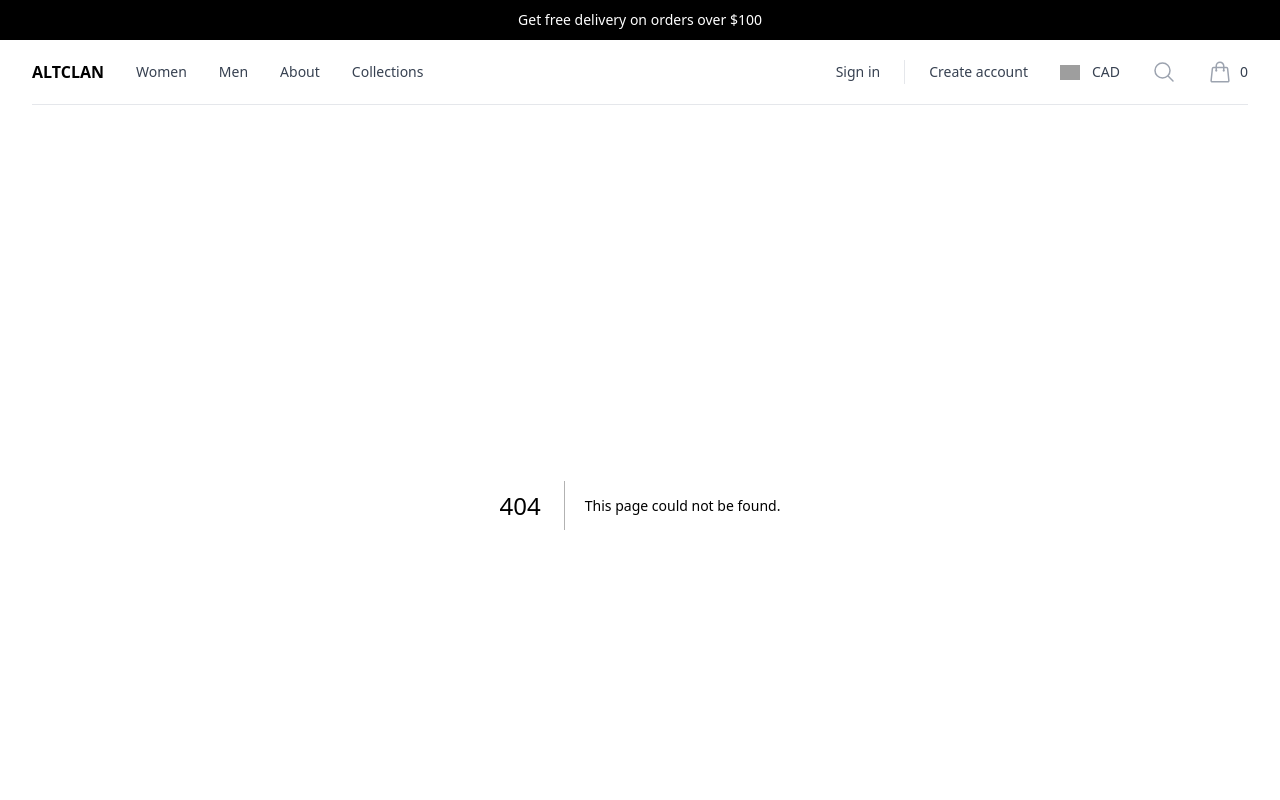
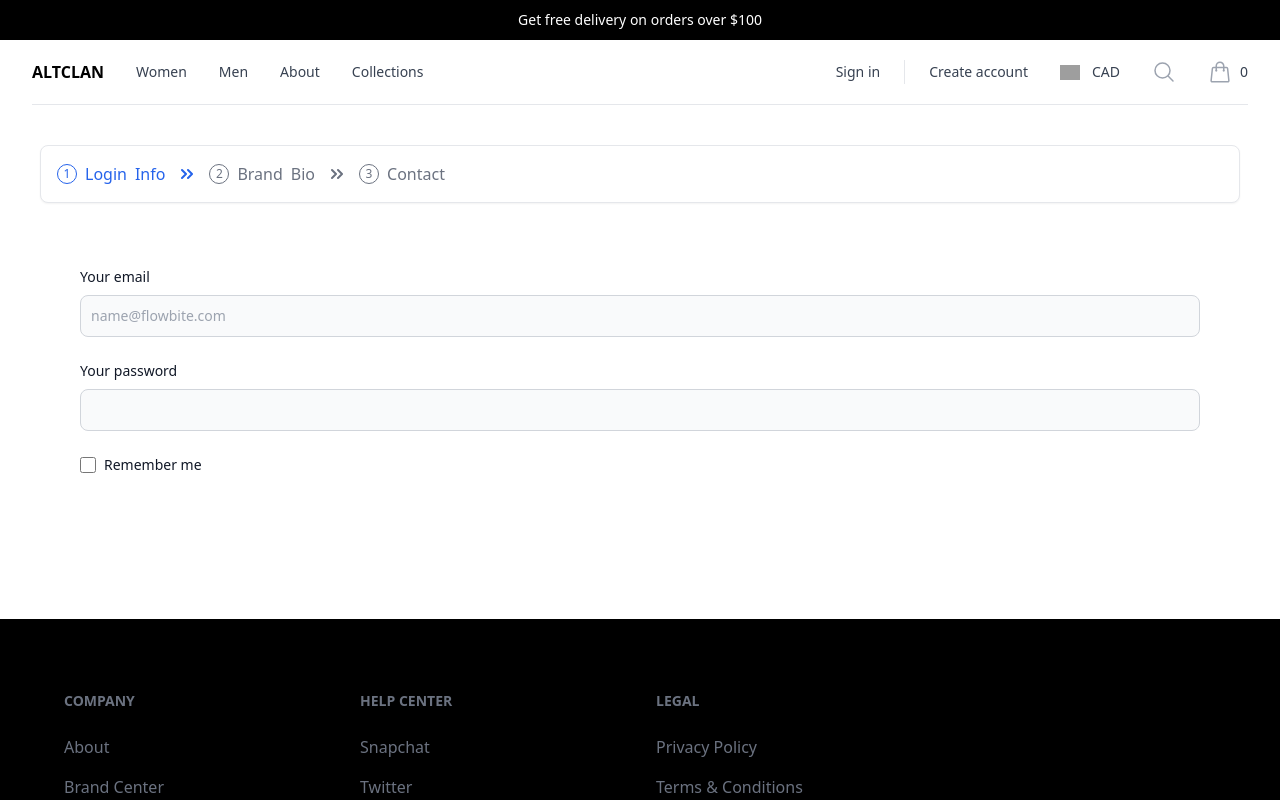
Before and after one commit to thebaggieboy/altclanui, a Next.js app: page /brands/register in a window 1280 px wide. Before the commit this address had no page. Shown: the top 800 px of the page. Built offline with nearby package versions, Linux system fonts and the light colour scheme; grey boxes are pictures that could not be loaded.

Commit message:
updated brand signup form

```diff
--- /dev/null
+++ b/pages/brands/register/index.jsx
@@ -0,0 +1,57 @@
+import React from 'react'
+
+export default function signup() {
+  return (
+    <div className="p-10">
+
+<ol className="flex items-center w-full p-3 space-x-2 text-sm font-medium text-center text-gray-500 bg-white border border-gray-200 rounded-lg shadow-sm dark:text-gray-400 sm:text-base dark:bg-gray-800 dark:border-gray-700 sm:p-4 sm:space-x-4">
+    <li className="flex items-center text-blue-600 dark:text-blue-500">
+        <span className="flex items-center justify-center w-5 h-5 mr-2 text-xs border border-blue-600 rounded-full shrink-0 dark:border-blue-500">
+            1
+        </span>
+        Login <span className="hidden sm:inline-flex sm:ml-2">Info</span>
+        <svg className="w-3 h-3 ml-2 sm:ml-4" aria-hidden="true" xmlns="http://www.w3.org/2000/svg" fill="none" viewBox="0 0 12 10">
+            <path stroke="currentColor" stroke-linecap="round" stroke-linejoin="round" stroke-width="2" d="m7 9 4-4-4-4M1 9l4-4-4-4"/>
+        </svg>
+    </li>
+    <li className="flex items-center">
+        <span className="flex items-center justify-center w-5 h-5 mr-2 text-xs border border-gray-500 rounded-full shrink-0 dark:border-gray-400">
+            2
+        </span>
+        Brand <span className="hidden sm:inline-flex sm:ml-2">Bio</span>
+        <svg className="w-3 h-3 ml-2 sm:ml-4" aria-hidden="true" xmlns="http://www.w3.org/2000/svg" fill="none" viewBox="0 0 12 10">
+            <path stroke="currentColor" stroke-linecap="round" stroke-linejoin="round" stroke-width="2" d="m7 9 4-4-4-4M1 9l4-4-4-4"/>
+        </svg>
+    </li>
+    <li className="flex items-center">
+        <span className="flex items-center justify-center w-5 h-5 mr-2 text-xs border border-gray-500 rounded-full shrink-0 dark:border-gray-400">
+            3
+        </span>
+        Contact
+    </li>
+</ol>
+<br/>
+<section className="p-10">
+<form>
+  <div className="mb-6">
+    <label htmlFor="email" className="block mb-2 text-sm font-medium text-gray-900 dark:text-white">Your email</label>
+    <input type="email" id="email" className="bg-gray-50 border border-gray-300 text-gray-900 text-sm rounded-lg focus:ring-blue-500 focus:border-blue-500 block w-full p-2.5 dark:bg-gray-700 dark:border-gray-600 dark:placeholder-gray-400 dark:text-white dark:focus:ring-blue-500 dark:focus:border-blue-500" placeholder="name@flowbite.com" required />
+  </div>
+  <div className="mb-6">
+    <label htmlFor="password" className="block mb-2 text-sm font-medium text-gray-900 dark:text-white">Your password</label>
+    <input type="password" id="password" className="bg-gray-50 border border-gray-300 text-gray-900 text-sm rounded-lg focus:ring-blue-500 focus:border-blue-500 block w-full p-2.5 dark:bg-gray-700 dark:border-gray-600 dark:placeholder-gray-400 dark:text-white dark:focus:ring-blue-500 dark:focus:border-blue-500" required />
+  </div>
+  <div className="flex items-start mb-6">
+    <div className="flex items-center h-5">
+      <input id="remember" type="checkbox" value="" className="w-4 h-4 border border-gray-300 rounded bg-gray-50 focus:ring-3 focus:ring-blue-300 dark:bg-gray-700 dark:border-gray-600 dark:focus:ring-blue-600 dark:ring-offset-gray-800 dark:focus:ring-offset-gray-800" required />
+    </div>
+    <label htmlFor="remember" className="ml-2 text-sm font-medium text-gray-900 dark:text-gray-300">Remember me</label>
+  </div>
+  <button type="submit" className="text-white bg-blue-700 hover:bg-blue-800 focus:ring-4 focus:outline-none focus:ring-blue-300 font-medium rounded-lg text-sm w-full sm:w-auto px-5 py-2.5 text-center dark:bg-blue-600 dark:hover:bg-blue-700 dark:focus:ring-blue-800">Submit</button>
+</form>
+
+</section>
+
+    </div>
+  )
+}
```
